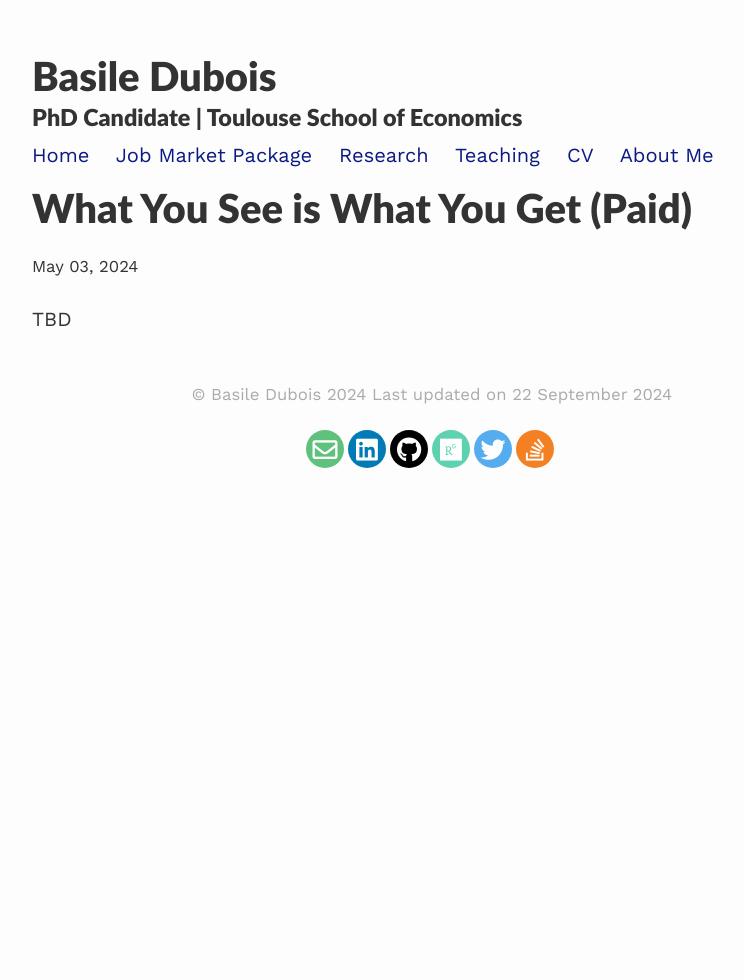
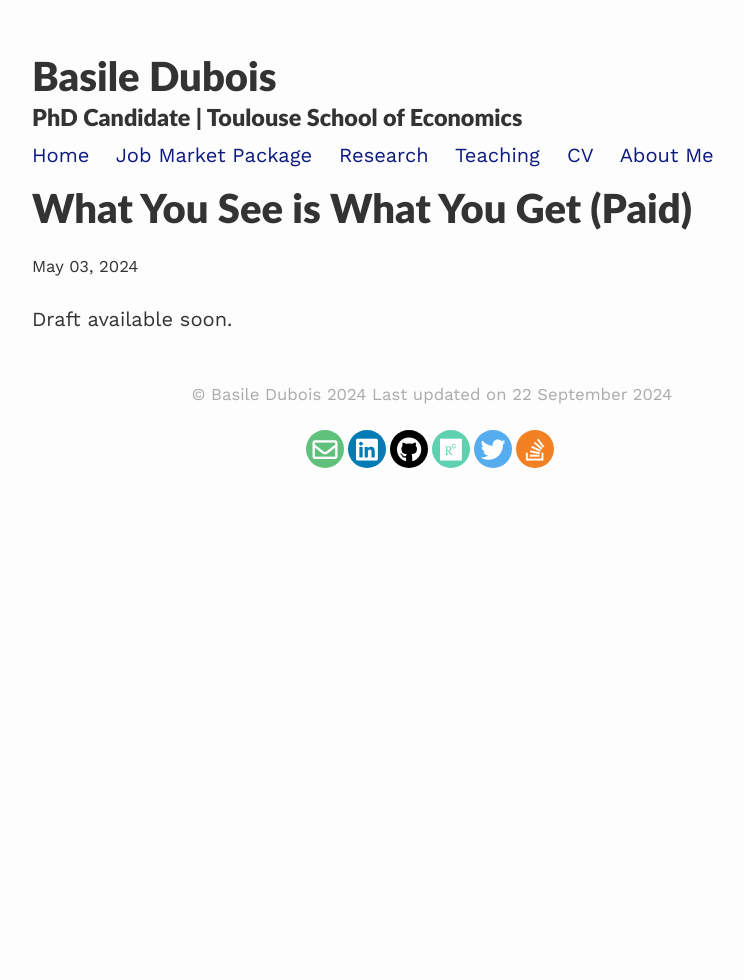
Before and after one commit to BasileDubois/BasileDubois.github.io, a Jekyll site: the page built from _posts/2024-05-03-CEOPayTransparency.md, in a window 1280 px wide. Shown: the whole page, without its empty margins (208-952 px from the left). Built offline with Jekyll 4.4.1, drawn with Linux system fonts in a browser that asks for light colours; nearby versions of some CDN libraries.

Commit message:
Change in the draft

```diff
--- a/_posts/2024-05-03-CEOPayTransparency.md
+++ b/_posts/2024-05-03-CEOPayTransparency.md
@@ -3,4 +3,4 @@ layout: post
 title:  What You See is What You Get (Paid)
 ---
 
-TBD
+Draft available soon.
```
Also changed, not shown: CV.md (+1 -1 lines), 4 other files.
